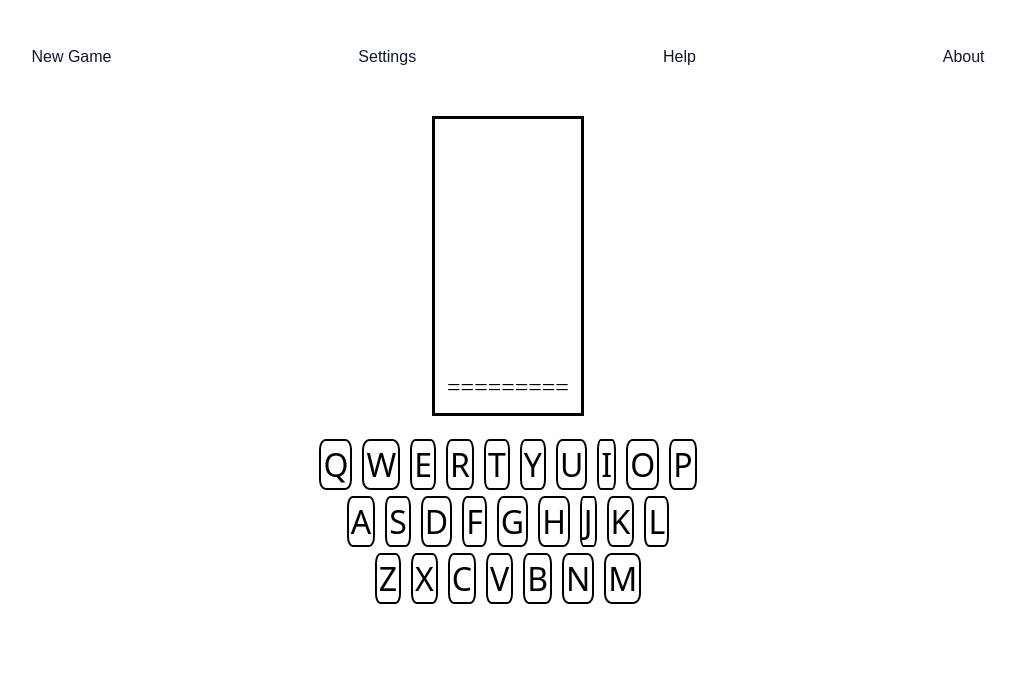
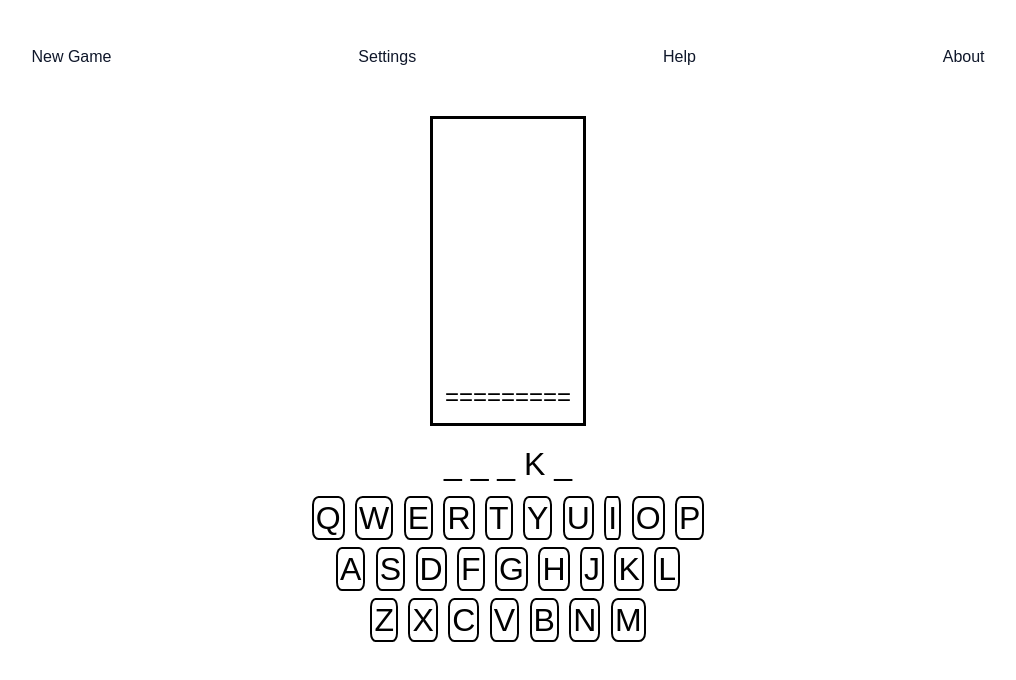
Before and after one commit to saharlaor/HangMan, a website: page index.html in a window 1280 px wide. Shown: the whole page, without its empty margins (132-1148 px from the left). Drawn offline with Linux system fonts and the light colour scheme.

Commit message:
Place hidden word between the illustration and keyboard

```diff
--- a/index.html
+++ b/index.html
@@ -21,6 +21,9 @@
         <div class="hangedman-center">
             <span class="hangedman-illustration"><br /><br /><br /><br /><br /><br /><br /><br /><br />=========</span>
         </div>
+    </div>
+    <div class="hidden-word">
+        <span id="word">_ _ _ K _</span>
     </div>
     <div class="keyboard">
         <div class="keyboard-top key-row">
--- a/style.css
+++ b/style.css
@@ -1,3 +1,7 @@
+body {
+    font-family: sans-serif;
+}
+
 .navbar {
     display: block;
     height: 1rem;
@@ -14,7 +18,6 @@
 .nav-link {
     margin: 0 0.5rem;
     font-size: 1rem;
-    font-family: sans-serif;
     color: #0f172a;
     text-decoration: none;
 }
@@ -37,6 +40,14 @@
 
 .hangedman-illustration {
     font-size: x-large;
+}
+
+.hidden-word {
+    display: flex;
+    justify-content: center;
+    align-items: center;
+    margin: 10px 0;
+    font-size: xx-large;
 }
 
 .keyboard {
@@ -65,7 +76,6 @@
     margin: 3px;
     padding: 2px;
     font-size: xx-large;
-    font-family: system-ui;
 }
 
 .key:hover {
```
